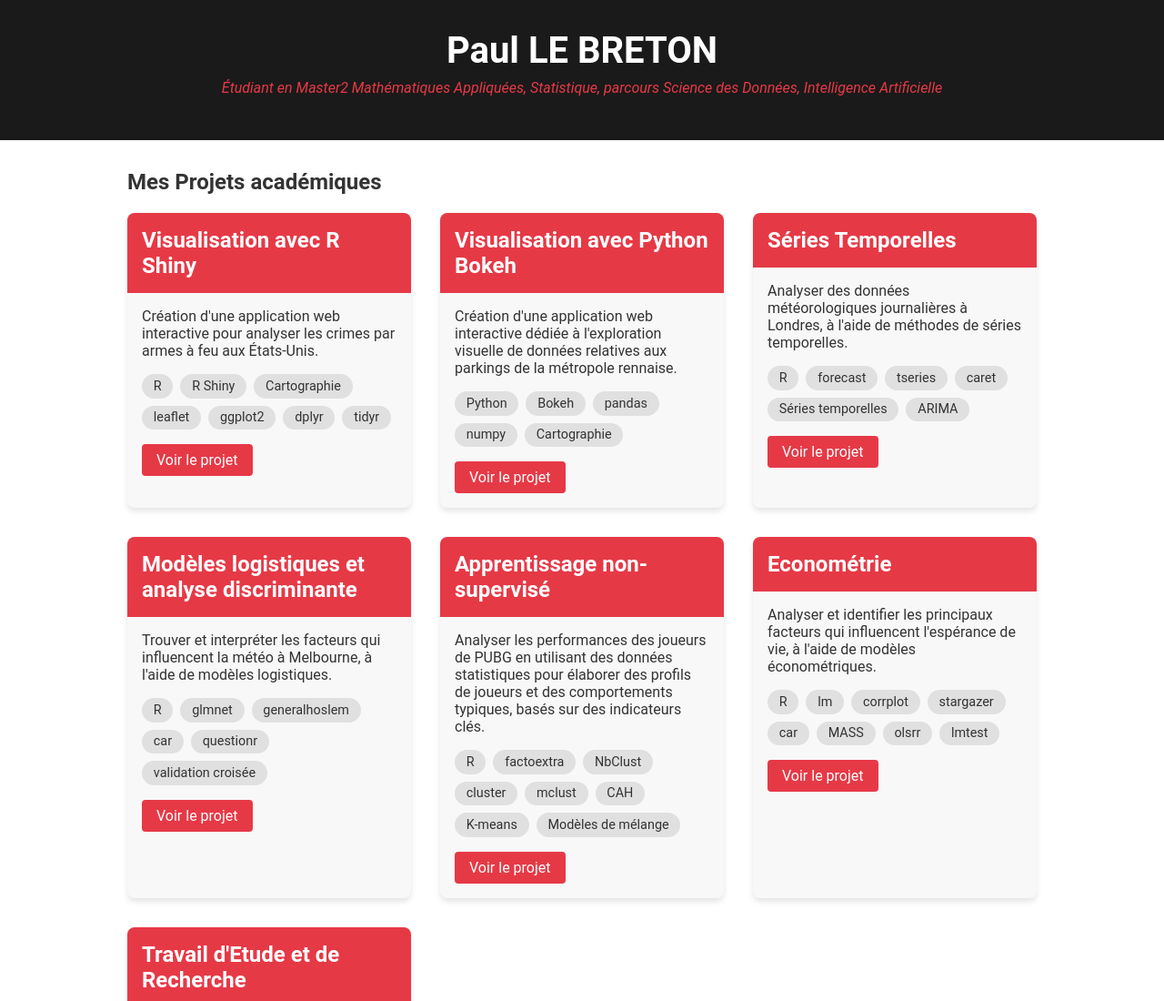
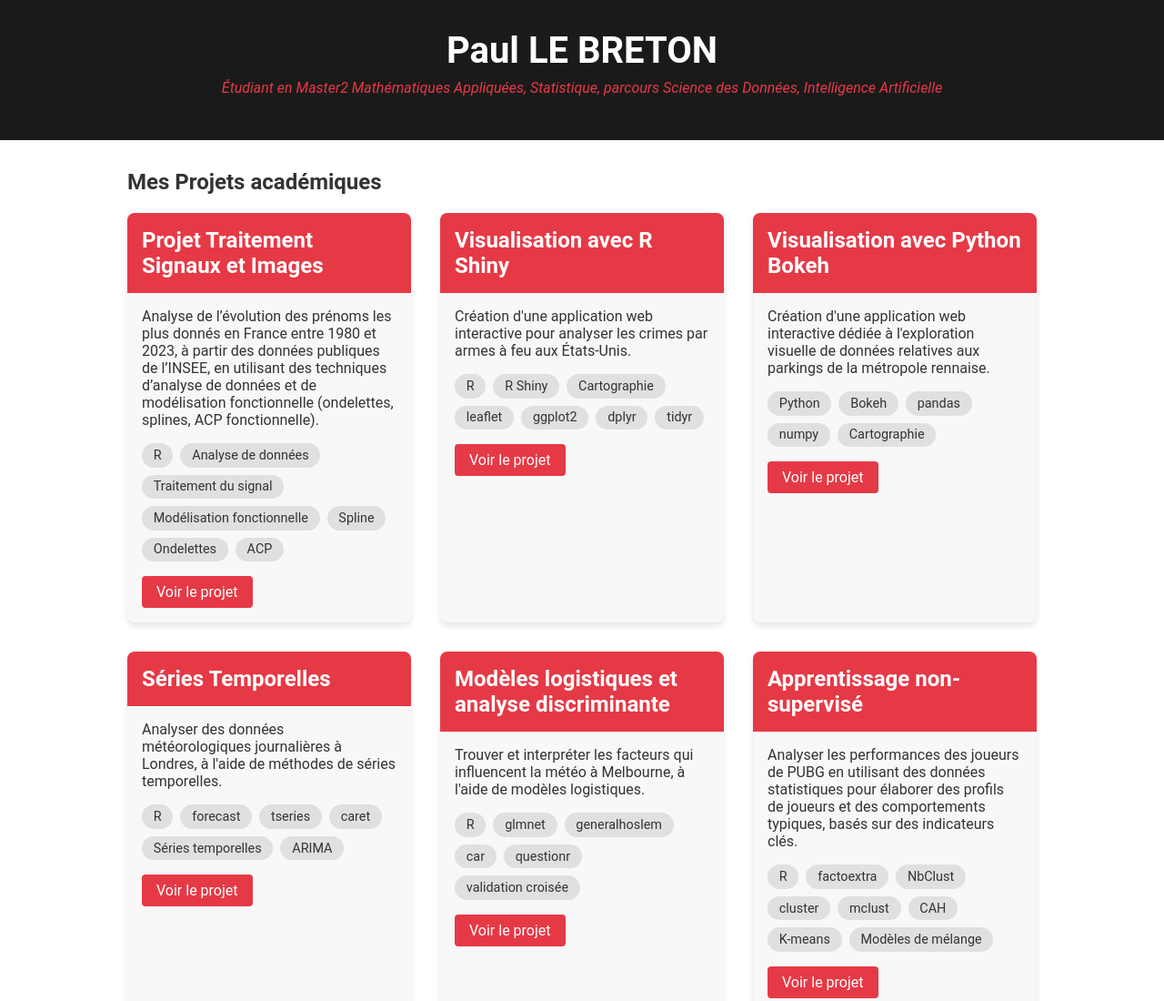
Before and after one commit to paul-lbt/mon-portfolio, a plain HTML site: page index.html in a window 1280 px wide. Shown: the top 1100 px of the page at 91% size. Drawn offline with Linux system fonts and the light colour scheme.

Commit message:
Update index.html

```diff
--- a/index.html
+++ b/index.html
@@ -119,6 +119,26 @@
     <div class="container">
         <h2>Mes Projets académiques</h2>
         <div class="projects-grid">
+
+            <div class="project">
+                <div class="project-header">
+                    <h2>Projet Traitement Signaux et Images</h2>
+                </div>
+                <div class="project-body">
+                    <p>Analyse de l’évolution des prénoms les plus donnés en France entre 1980 et 2023, à partir des données publiques de l’INSEE, en utilisant des techniques d’analyse de données et de modélisation fonctionnelle (ondelettes, splines, ACP fonctionnelle).</p>
+                    <div class="tech-pills">
+                        <span class="tech-pill">R</span>
+                        <span class="tech-pill">Analyse de données</span>
+                        <span class="tech-pill">Traitement du signal</span>
+                        <span class="tech-pill">Modélisation fonctionnelle</span>
+                        <span class="tech-pill">Spline</span>
+                        <span class="tech-pill">Ondelettes</span>
+                        <span class="tech-pill">ACP</span>
+                    </div>
+                    <a href="Projet_traitement_signaux.pdf" class="btn">Voir le projet</a>
+                </div>
+            </div>
+
             <div class="project">
                 <div class="project-header">
                     <h2>Visualisation avec R Shiny</h2>
```
